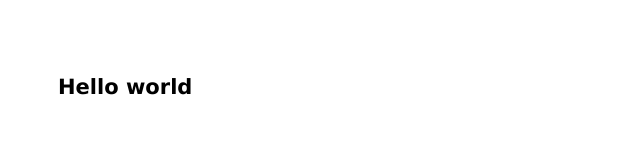
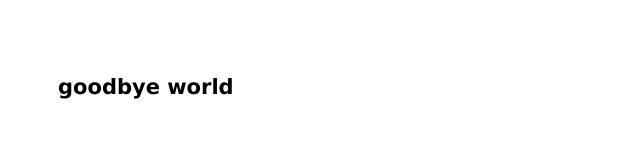
Before and after one commit to kurtfriedrichhotmail/ISIT422-ToDo, a website: page NodeToDO/public/index.html in a window 1280 px wide. Shown: the whole page, without its empty margins (0-640 px from the left). Drawn offline with Linux system fonts and the light colour scheme.

Commit message:
changed text

```diff
--- a/NodeToDO/public/index.html
+++ b/NodeToDO/public/index.html
@@ -13,7 +13,7 @@
 </head>
 
 <body>
-	<h2>Hello world</h2>
+	<h2>goodbye world</h2>
   <script src="javascripts/main.js"></script>
 </body>
 </html>
```
